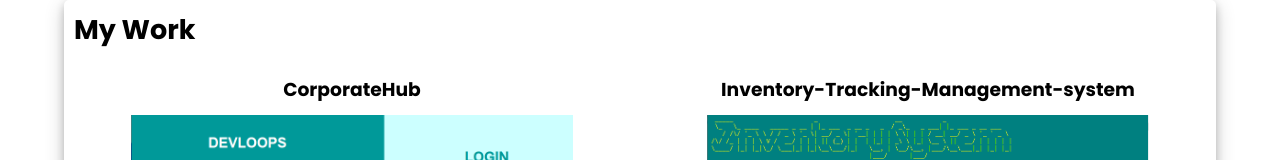
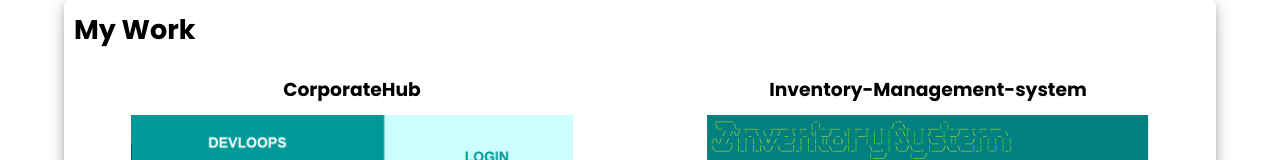
Before and after one commit to HassanSheikh993/resume, a plain HTML site: page index.html in a window 1280 px wide. Shown: the part 753-913 px from the top of the page. Drawn offline with Linux system fonts and the light colour scheme.

Commit message:
Update index.html change h3 to Inventory-Management-system

```diff
--- a/index.html
+++ b/index.html
@@ -415,7 +415,7 @@ and i am a Software Engineer
                         </div>
 
                         <div class="rentAcar">
-                            <h3>Inventory-Tracking-Management-system</h3>
+                            <h3>Inventory-Management-system</h3>
                             <div class="work_img"><a href="https://github.com/HassanSheikh993/Inventory-Tracking-Management-system" target="_blank"><img src="dsa project.PNG" alt=""></a></div>
                             <button class="btn work_btn">learn more</button>
                             <div class="workDetails">
```
